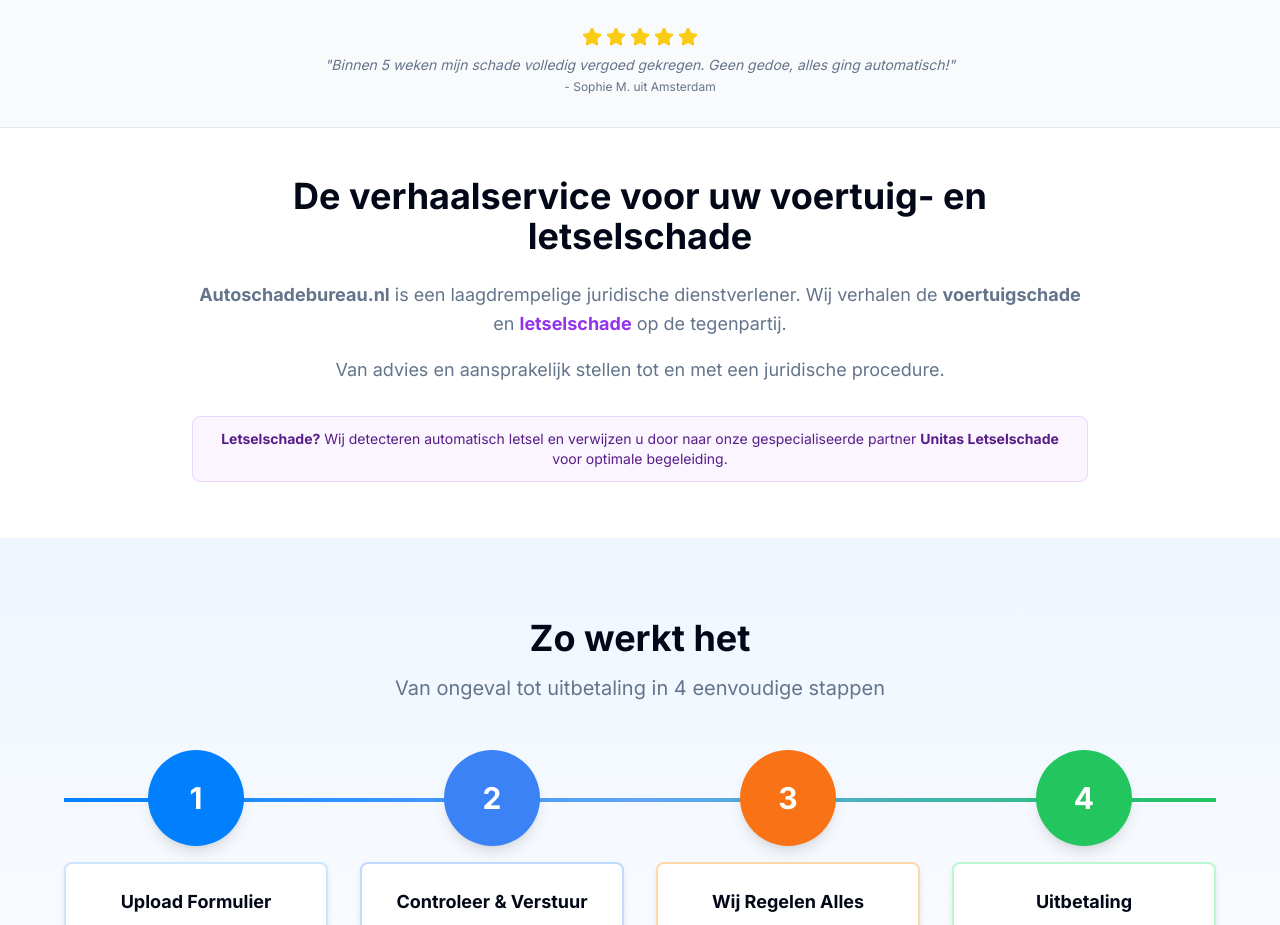
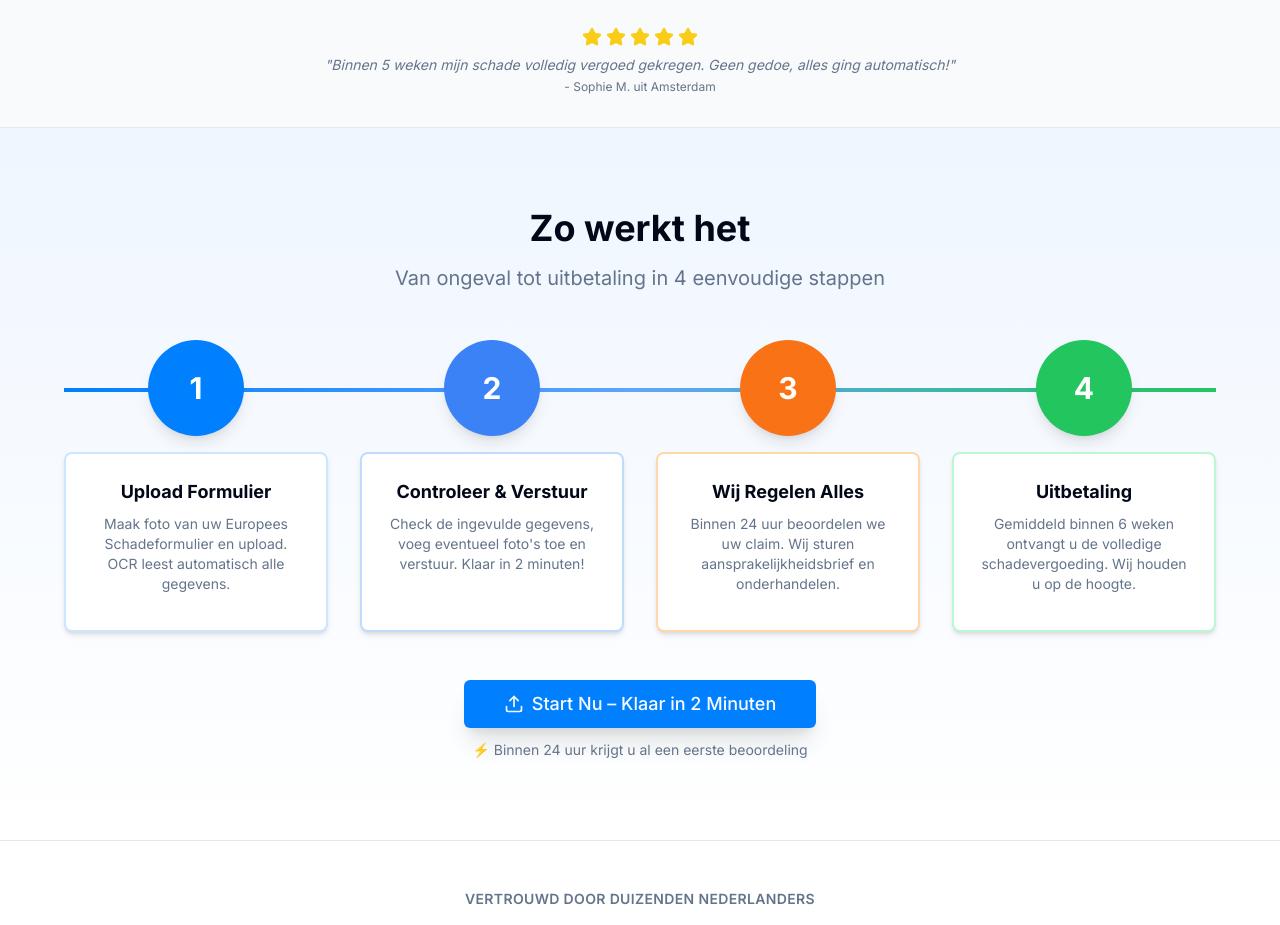
Before and after one commit to Championne/Gratisschadeverhalen.nl, a Next.js app: page / in a window 1280 px wide. Shown: the part 1980-2905 px from the top of the page. Built offline with nearby package versions, Linux system fonts and the light colour scheme; no server answers.

Commit message:
content: remove duplicate verhaalservice section

```diff
--- a/app/page.tsx
+++ b/app/page.tsx
@@ -529,34 +529,6 @@ export default function HomePage() {
                   "Binnen 5 weken mijn schade volledig vergoed gekregen. Geen gedoe, alles ging automatisch!"
                 </p>
                 <p className="text-xs text-muted-foreground mt-1">- Sophie M. uit Amsterdam</p>
-              </div>
-            </div>
-          </div>
-        </section>
-
-        {/* De Verhaalservice Intro - Geïnspireerd door 112schade */}
-        <section className="py-12 bg-white">
-          <div className="container mx-auto px-4">
-            <div className="max-w-4xl mx-auto text-center">
-              <h2 className="text-3xl md:text-4xl font-bold mb-6">
-                De verhaalservice voor uw voertuig- en letselschade
-              </h2>
-              <div className="text-lg text-muted-foreground space-y-4">
-                <p className="leading-relaxed">
-                  <strong>Autoschadebureau.nl</strong> is een laagdrempelige juridische dienstverlener.
-                  Wij verhalen de <strong>voertuigschade</strong> en <strong className="text-purple-600">letselschade</strong> op de tegenpartij.
-                </p>
-                <p className="leading-relaxed">
-                  Van advies en aansprakelijk stellen tot en met een juridische procedure.
-                </p>
-                <div className="pt-4 pb-2">
-                  <div className="inline-block bg-purple-50 border border-purple-200 rounded-lg px-6 py-3">
-                    <p className="text-sm text-purple-900">
-                      <strong>Letselschade?</strong> Wij detecteren automatisch letsel en verwijzen u door naar onze
-                      gespecialiseerde partner <strong>Unitas Letselschade</strong> voor optimale begeleiding.
-                    </p>
-                  </div>
-                </div>
               </div>
             </div>
           </div>
```
